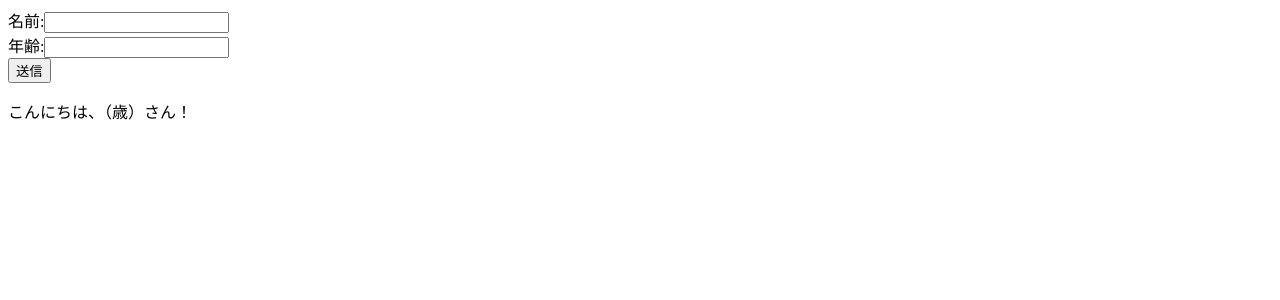
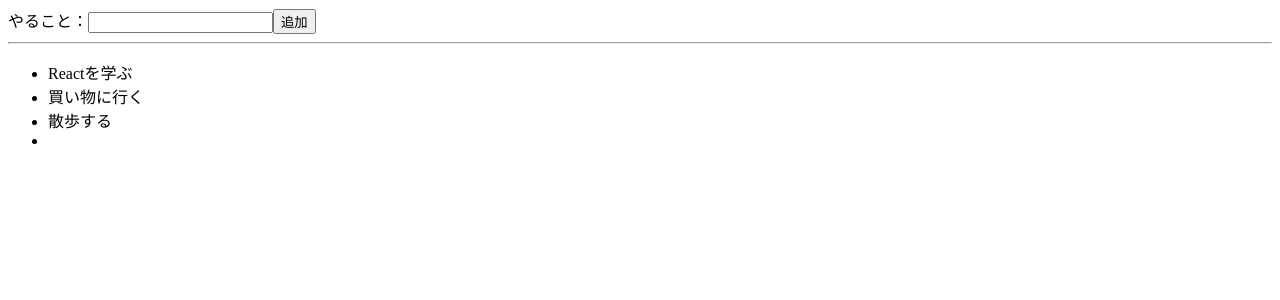
Before and after one commit to k-jinma/ReactStarter1, a React (Vite) app in the folder react04/: page / in a window 1280 px wide. Shown: the top 300 px of the page. Built offline with nearby package versions, Linux system fonts and the light colour scheme.

Commit message:
StateFormコンポーネントにonChangeイベントを追加し、StateTodoコンポーネントを新規作成しました。

```diff
--- a/react04/src/StateForm.jsx
+++ b/react04/src/StateForm.jsx
@@ -29,11 +29,11 @@ export default function StateForm(){
         <form>
             <div>
                 <label htmlFor={`${id}-name`}>名前:</label>
-                <input id={`${id}-name`} name="name" type="text" />
+                <input id={`${id}-name`} name="name" type="text" onChange={onClick}/>
             </div>
             <div>
                 <label htmlFor={`${id}-age`}>年齢:</label>
-                <input id={`${id}-age`} name="age" type="number" />
+                <input id={`${id}-age`} name="age" type="number" onChange={onClick}/>
             </div>
             <div>
                 <button type="button" onClick={onClick}>送信</button>
--- /dev/null
+++ b/react04/src/StateTodo.jsx
@@ -0,0 +1,32 @@
+import { useState } from "react"
+
+export default function StateTodo(){
+
+    const [text, setText] = useState("")
+    const [todo, setTodo] = useState("")
+
+    const add = () => {
+        setTodo(text)
+    }
+
+    const change = (e) => {
+        setText(e.target.value)
+    }
+
+    return (
+        <div>
+            <label>やること：
+                <input type="text" name="title" onChange={change}/>
+            </label>
+            <button type="button" onClick={add}>追加</button>
+            <hr />
+
+            <ul>
+                <li>Reactを学ぶ</li>
+                <li>買い物に行く</li>
+                <li>散歩する</li>
+                <li>{todo}</li>
+            </ul>
+        </div>
+    )
+}
--- a/react04/src/main.jsx
+++ b/react04/src/main.jsx
@@ -1,9 +1,11 @@
 import { StrictMode } from 'react'
 import { createRoot } from 'react-dom/client'
 import StateForm from './StateForm.jsx'
+import StateTodo from './StateTodo.jsx'
 
 createRoot(document.getElementById('root')).render(
   <StrictMode>
-    <StateForm />
+    {/* <StateForm /> */}
+    <StateTodo />
   </StrictMode>,
 )
```
Also changed, not shown: 1 other file (tests, documents, lock files or other folders).
